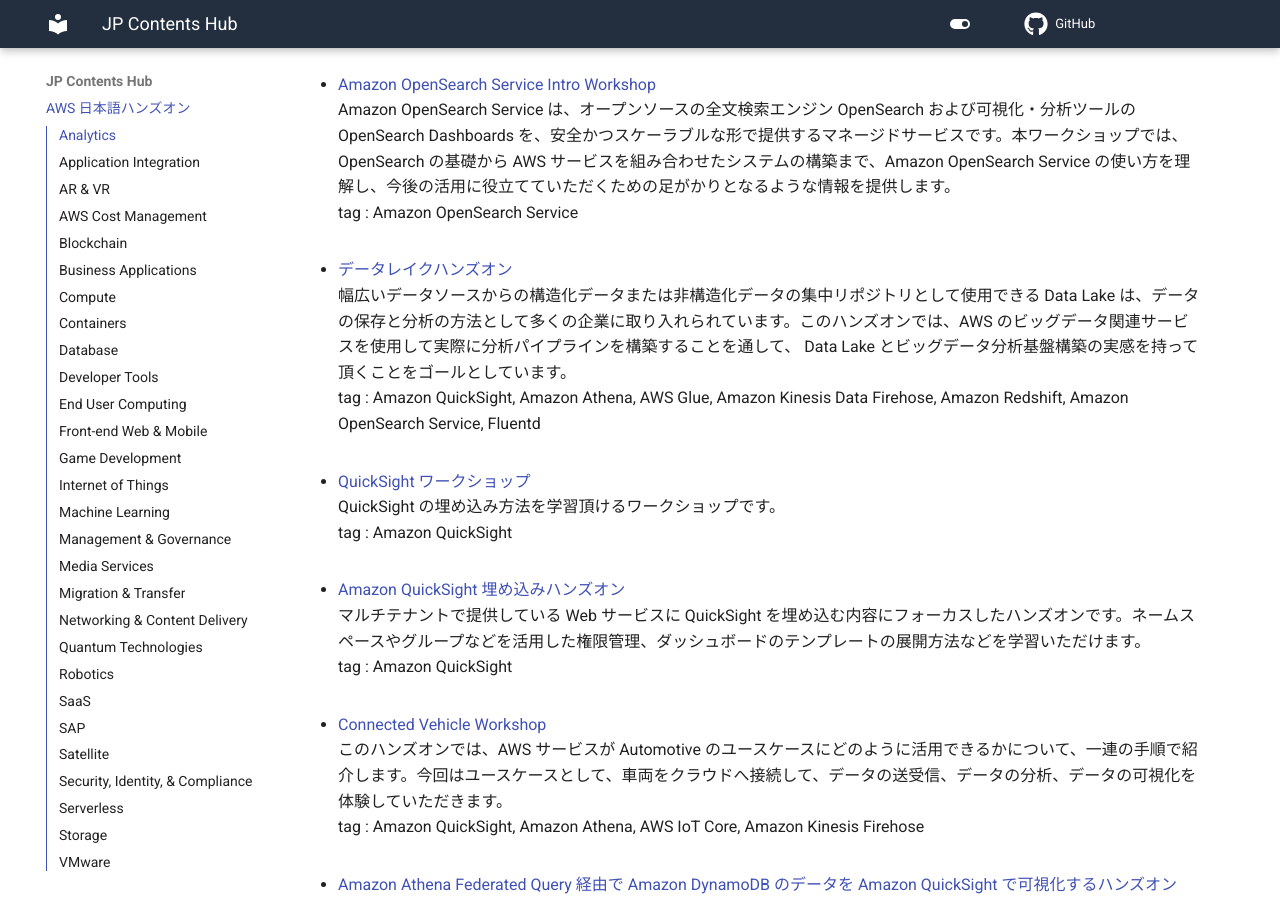
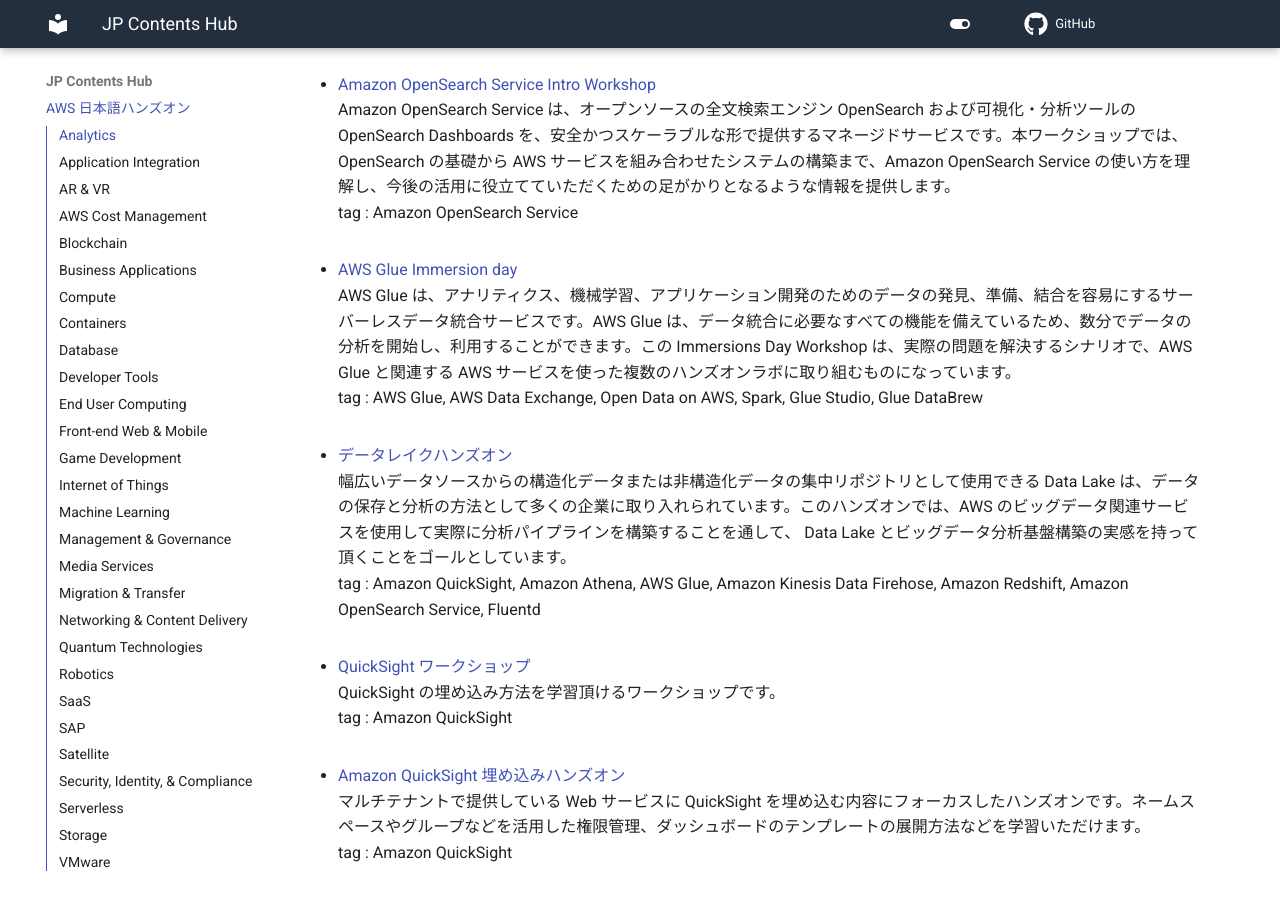
Before and after one commit to aws-samples/jp-contents-hub, an MkDocs documentation site: the page built from content/index.md, in a window 1280 px wide and 900 px high, scrolled down 985 px. Built offline with MkDocs 1.6.1 and Material for MkDocs 9.7.7, drawn with Linux system fonts in a browser that asks for light colours; comment, search, counter and statistics services are not loaded.

Commit message:
add: 新規ハンズオンコンテンツ追加

```diff
--- a/content/index.md
+++ b/content/index.md
@@ -30,6 +30,10 @@
 - <a href="https://catalog.us-east-1.prod.workshops.aws/workshops/26c005b2-b387-454a-b201-9b8f37f92f92/ja-JP" target="_blank" onclick="sendClickCount()" onauxclick="sendClickCount()">Amazon OpenSearch Service Intro Workshop</a>
 Amazon OpenSearch Service は、オープンソースの全文検索エンジン OpenSearch および可視化・分析ツールの OpenSearch Dashboards を、安全かつスケーラブルな形で提供するマネージドサービスです。本ワークショップでは、OpenSearch の基礎から AWS サービスを組み合わせたシステムの構築まで、Amazon OpenSearch Service の使い方を理解し、今後の活用に役立てていただくための足がかりとなるような情報を提供します。
 tag : Amazon OpenSearch Service
+
+- <a href="https://catalog.us-east-1.prod.workshops.aws/workshops/ee59d21b-4cb8-4b3d-a629-24537cf37bb5/ja-JP" target="_blank" onclick="sendClickCount()" onauxclick="sendClickCount()">AWS Glue Immersion day</a>
+AWS Glue  は、アナリティクス、機械学習、アプリケーション開発のためのデータの発見、準備、結合を容易にするサーバーレスデータ統合サービスです。AWS Glue は、データ統合に必要なすべての機能を備えているため、数分でデータの分析を開始し、利用することができます。この Immersions Day Workshop は、実際の問題を解決するシナリオで、AWS Glue と関連する AWS サービスを使った複数のハンズオンラボに取り組むものになっています。
+tag : AWS Glue, AWS Data Exchange, Open Data on AWS, Spark, Glue Studio, Glue DataBrew
 
 - <a href="https://github.com/aws-samples/amazon-s3-datalake-handson/tree/master/JP" target="_blank" onclick="sendClickCount()" onauxclick="sendClickCount()">データレイクハンズオン</a>
 幅広いデータソースからの構造化データまたは非構造化データの集中リポジトリとして使用できる Data Lake は、データの保存と分析の方法として多くの企業に取り入れられています。このハンズオンでは、AWS のビッグデータ関連サービスを使用して実際に分析パイプラインを構築することを通して、 Data Lake とビッグデータ分析基盤構築の実感を持って頂くことをゴールとしています。
```
Also changed, not shown: README.md (+5 -0 lines).
